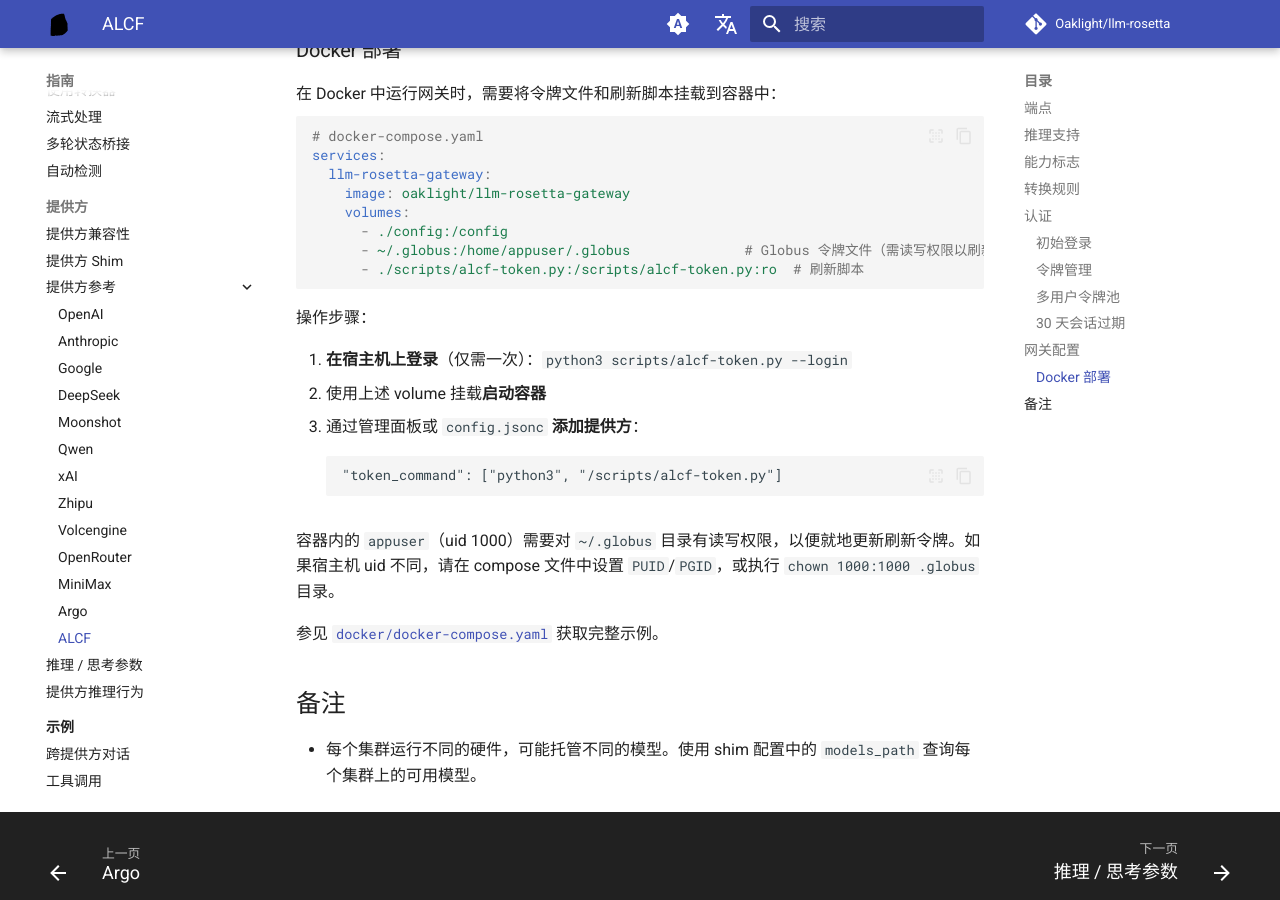
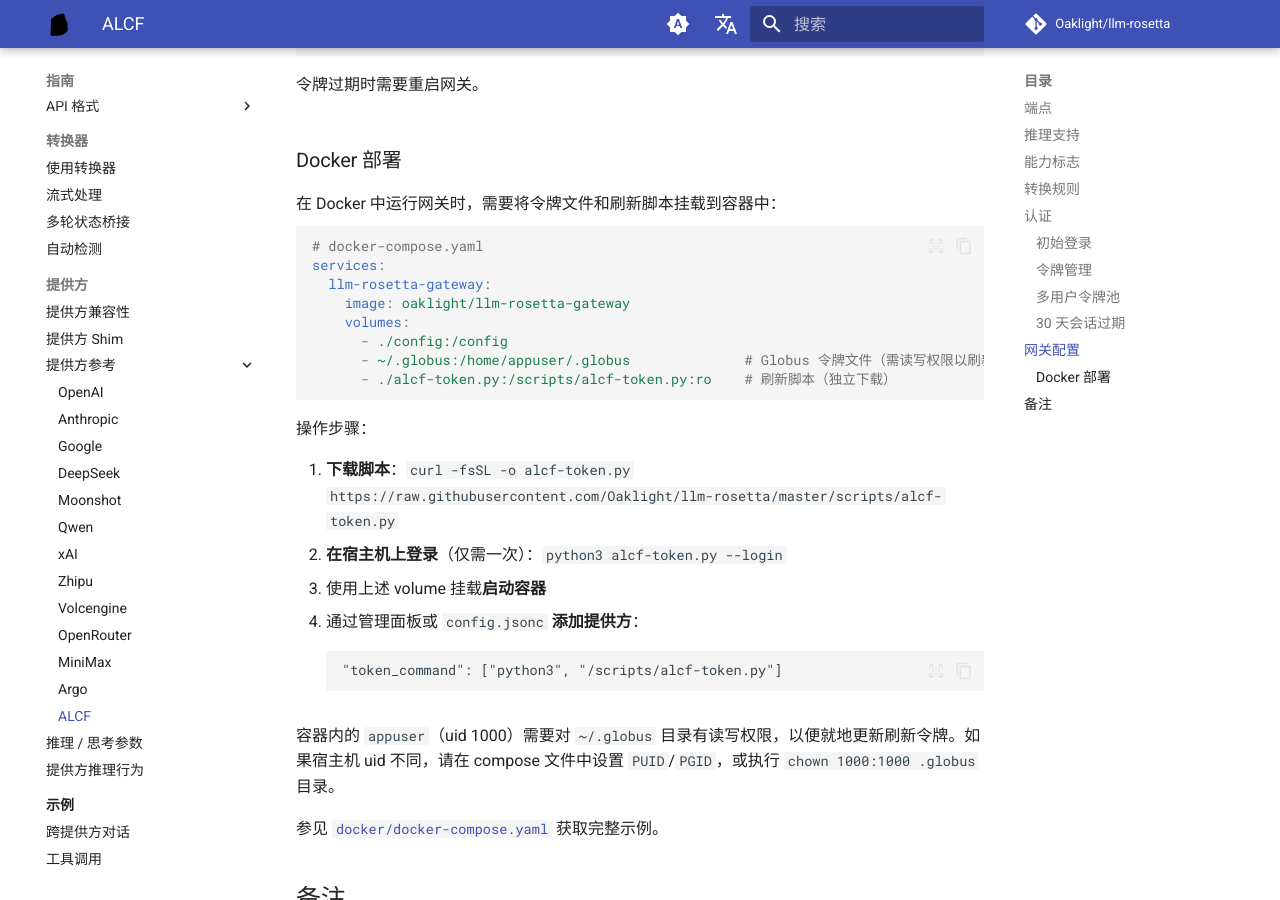
Before and after one commit to Oaklight/llm-rosetta, an MkDocs documentation site: the page built from docs/guide/providers/alcf.md, in a window 1280 px wide and 900 px high, scrolled down 3849 px. Built offline with MkDocs 1.6.1 and Material for MkDocs 9.7.7, drawn with Linux system fonts in a browser that asks for light colours; comment, search, counter and statistics services are not loaded; some of the changed text lies outside the part shown.

Commit message:
docs: 添加独立下载方式和修正 Docker 路径拓扑

````diff
--- a/docs/guide/providers/alcf.md
+++ b/docs/guide/providers/alcf.md
@@ -56,12 +56,19 @@
 
 项目包含 `scripts/alcf-token.py`，一个零依赖（仅标准库）的辅助脚本，处理完整的登录和刷新生命周期。
 
+**独立下载** — 如果没有完整仓库（如纯 Docker 部署）：
+
+```bash
+curl -fsSL -o alcf-token.py https://raw.githubusercontent.com/Oaklight/llm-rosetta/master/scripts/alcf-token.py
+chmod +x alcf-token.py
+```
+
 ### 初始登录
 
 在有浏览器的机器上运行（或将 URL 复制到有浏览器的机器上）：
 
 ```bash
-python3 scripts/alcf-token.py --login
+python3 alcf-token.py --login
 ```
 
 这会打开一个 Globus 授权 URL，提示你粘贴授权码，并将令牌保存到 `~/.globus/app/<client_id>/inference_app/tokens.json`。
@@ -157,14 +164,15 @@
     volumes:
       - ./config:/config
       - ~/.globus:/home/appuser/.globus              # Globus 令牌文件（需读写权限以刷新）
-      - ./scripts/alcf-token.py:/scripts/alcf-token.py:ro  # 刷新脚本
+      - ./alcf-token.py:/scripts/alcf-token.py:ro    # 刷新脚本（独立下载）
 ```
 
 操作步骤：
 
-1. **在宿主机上登录**（仅需一次）：`python3 scripts/alcf-token.py --login`
-2. 使用上述 volume 挂载**启动容器**
-3. 通过管理面板或 `config.jsonc` **添加提供方**：
+1. **下载脚本**：`curl -fsSL -o alcf-token.py https://raw.githubusercontent.com/Oaklight/llm-rosetta/master/scripts/alcf-token.py`
+2. **在宿主机上登录**（仅需一次）：`python3 alcf-token.py --login`
+3. 使用上述 volume 挂载**启动容器**
+4. 通过管理面板或 `config.jsonc` **添加提供方**：
     ```jsonc
     "token_command": ["python3", "/scripts/alcf-token.py"]
     ```
````
